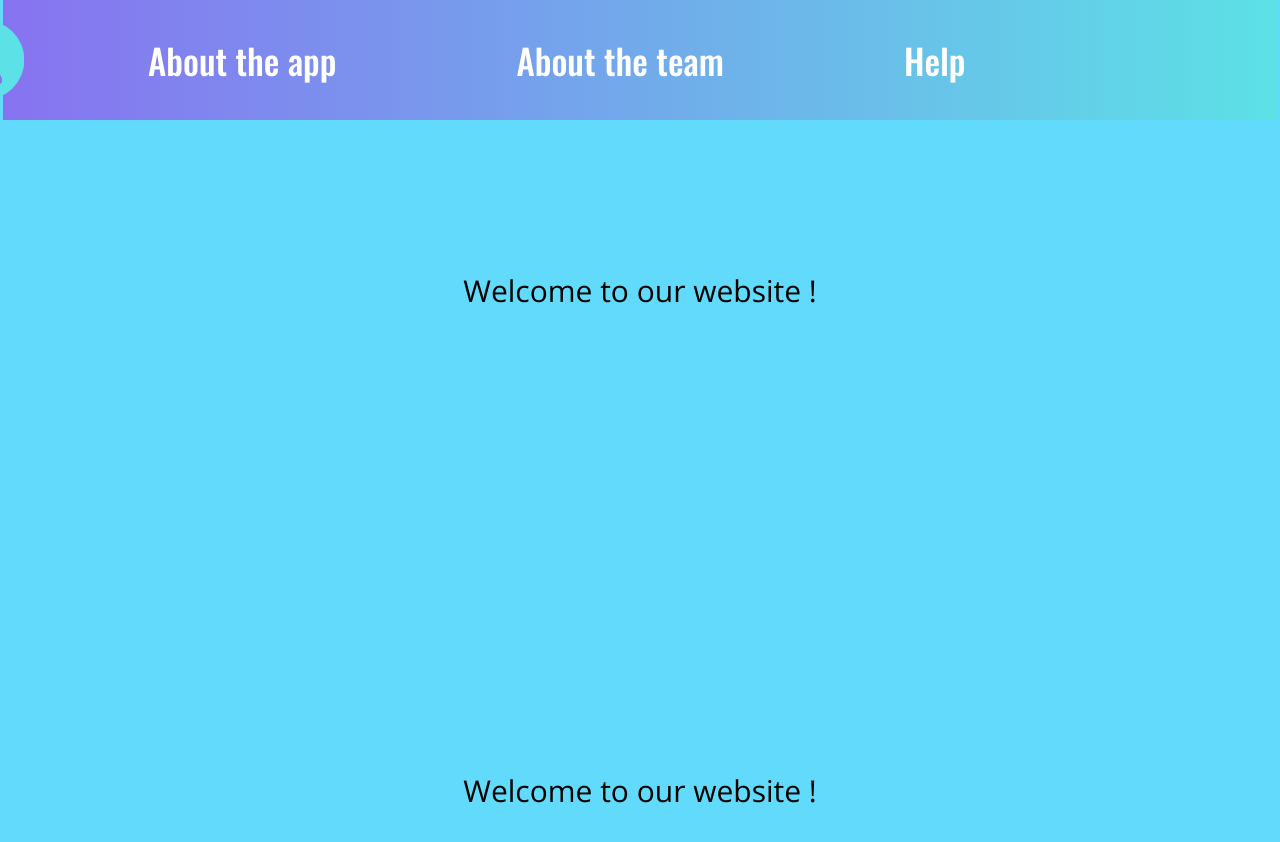
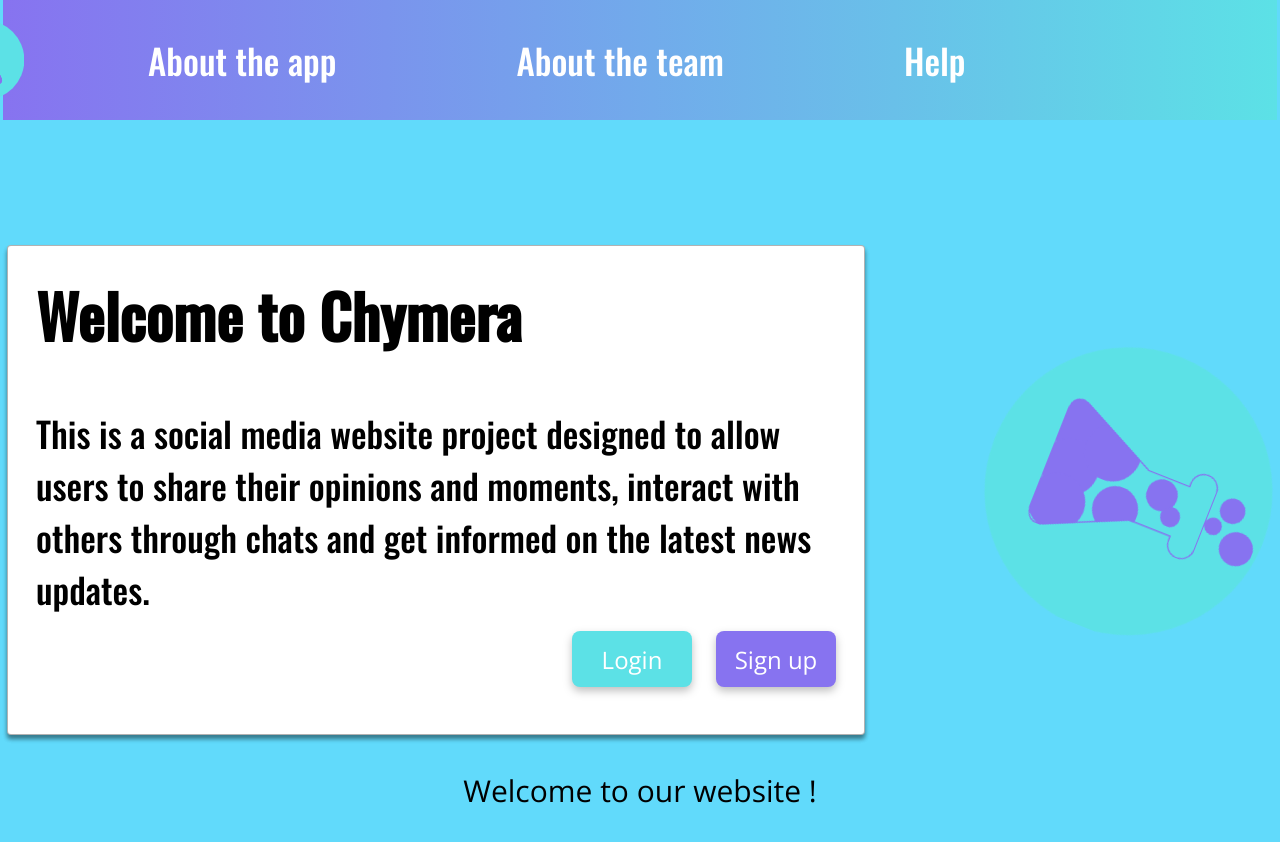
Before and after one commit to fechad/social-media-app, a React (Create React App) app in the folder client/: page / in a window 1280 px wide. Shown: the top 842 px of the page. Built offline with nearby package versions, Linux system fonts and the light colour scheme; no server answers.

Commit message:
made sumary part, need to properly think about logo animation

```diff
--- a/client/src/App.scss
+++ b/client/src/App.scss
@@ -103,9 +103,61 @@ p {
   .app-summary {
     display: inline-flex;
     justify-content: center;
+    align-items: center;
     width: 1288px;
     height: 500px;
     padding-top: 120px;
+    gap: 120px;
+
+    .app-modal {
+
+      width: 856px;
+      height: 488px;
+      display: flex;
+      flex-direction: column;
+      align-items: center;
+      gap: 24px;
+
+      background: white;
+      border: 1px solid rgba(0, 0, 0, 0.3);
+      box-shadow: 0px 4px 4px rgba(0, 0, 0, 0.25), 0px 4px 4px rgba(0, 0, 0, 0.25);
+      border-radius: 4px;
+
+      .app-modal-header {
+
+        width: 800px;
+        height: fit-content;
+
+
+        p {
+          margin: 24px 24px 24px 0px;
+        }
+      }
+
+      .app-modal-content {
+
+        width: 800px;
+        height: 200px;
+
+        p {
+          margin: 0%;
+        }
+      }
+
+      .app-modal-footer {
+
+        display: flex;
+        flex-direction: row;
+        justify-content: flex-end;
+        gap: 24px;
+        width: 800px;
+      }
+    }
+
+    .summary-logo {
+
+      animation: App-logo-spin infinite 20s linear;
+    }
   }
 
   .app-sample {
@@ -153,7 +205,7 @@ p {
 }
 
 
-/*
+
 @keyframes App-logo-spin {
   from {
     transform: rotate(0deg);
@@ -162,4 +214,3 @@ p {
     transform: rotate(360deg);
   }
 }
-*/
--- a/client/src/App.tsx
+++ b/client/src/App.tsx
@@ -3,6 +3,7 @@ import './App.scss';
 import Text from '../src/components/Text';
 import Link from './components/Link';
 import { BiCopyright } from 'react-icons/bi';
+import Button from './components/Button';
 
 
 
@@ -21,7 +22,19 @@ function App() {
         </section>
       </section>
       <section className='app-summary'>
-        <Text type='H1' content='Welcome to our website !' />
+        <div className='app-modal'>
+          <div className='app-modal-header'>
+            <p style={{fontSize: '60px', fontWeight: 'Bold'}}>Welcome to Chymera</p>
+          </div>
+          <div className='app-modal-content'>
+            <p style={{fontSize: '35px'}}>This is a social media website project designed to allow users to share their opinions and moments, interact with others through chats and get informed on the latest news updates.</p>
+          </div>
+          <div className='app-modal-footer'>
+            <Button color='#5CE1E6' text='Login' textType='H2'/>
+            <Button text='Sign up' textType='H2'/>
+          </div>
+        </div>
+        <img className='summary-logo' src='/logo.svg' alt="" height="288px"width="288px"></img>
       </section>
       <section className='app-sample'>
         <Text type='H1' content='Welcome to our website !' />
```
